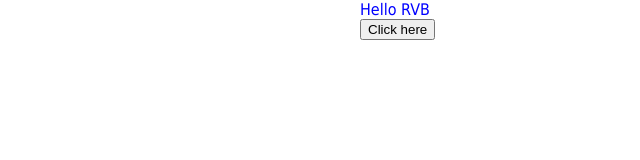
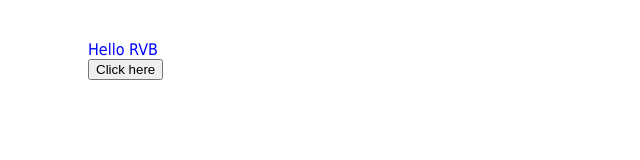
Before and after one commit to talkingtab/talkingtab.github.io, a plain HTML site: page index.html in a window 1280 px wide. Shown: the whole page, without its empty margins (0-640 px from the left). Drawn offline with Linux system fonts and the light colour scheme.

Commit message:
css formatting

```diff
--- a/index.html
+++ b/index.html
@@ -5,11 +5,40 @@
 <meta name="viewport" content="width=device-width">
 <title>talkingtab</title>
 <style>
+.left {
+      flex: 1 4;
+}
+
+.center {
+      flex: 3 1;
+        flex-basis: 50%;
+}
+
+.right {
+      flex: 1 1;
+}
+.mainbody {
+    font: 11px/1.8 Verdana,Bitstream Vera Sans,sans-serif;
+    color: #111;
+    word-wrap: break-word;
+    position: relative;
+    margin: 7em auto;
+    max-width: 1000px;
+}
+
+
+.maincontainer {
+    display: flex;
+    max-width: 800px;
+}
+
 body {
-    width: 35em;
-    margin: 0 auto;
+    padding: 2em 0 0 0;
+    width: auto;
+    color: #111;
     font-family: Tahoma, Verdana, Arial, sans-serif;
 }
+
 #rvb.red {
     color: red;
 }
@@ -21,8 +50,13 @@ body {
 <script src="index.js"></script>
 </head>
 <body>
-<div id="rvb" class="blue">Hello RVB</div>
-<button onclick="clearall()" id="item7">Click here</button>
-
+    <div class="maincontainer">
+        <div class="left"></div>
+        <div class="center">
+            <div id="rvb" class="blue">Hello RVB</div>
+            <button onclick="clearall()" id="item7">Click here</button>
+        </div>
+        <div class="right"></div>
+    </div>
 </body>
 </html>
```
